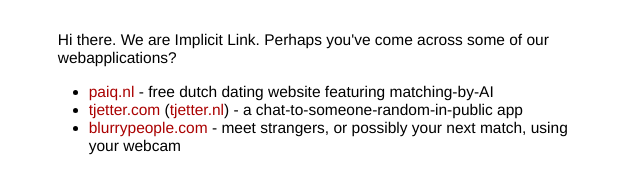
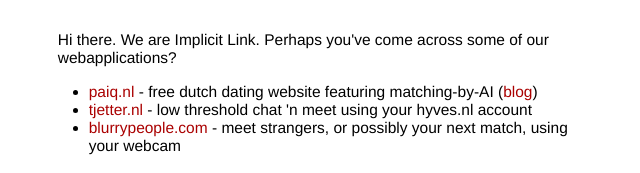
Before and after one commit to paiq/paiq.github.com, a plain HTML site: page index.html in a window 1280 px wide. Shown: the top 173 px of the page, without its empty margins (311-951 px from the left). Drawn offline with Linux system fonts and the light colour scheme.

Commit message:
Added paiq blog reference Updated tjetter description

```diff
--- a/index.html
+++ b/index.html
@@ -8,8 +8,8 @@
 		<div id="container">
 			<p>Hi there. We are Implicit Link. Perhaps you've come across some of our webapplications?</p>
 			<ul>
-				<li><a href="http://paiq.nl">paiq.nl</a> - free dutch dating website featuring matching-by-AI</li>
-				<li><a href="http://tjetter.com">tjetter.com</a> (<a href="http://tjetter.nl">tjetter.nl</a>) - a chat-to-someone-random-in-public app</li>
+				<li><a href="http://paiq.nl">paiq.nl</a> - free dutch dating website featuring matching-by-AI (<a href="http://blog.paiq.nl/">blog</a>)</li>
+				<li><a href="http://tjetter.nl">tjetter.nl</a> - low threshold chat 'n meet using your hyves.nl account</li>
 				<li><a href="http://blurrypeople.com">blurrypeople.com</a> - meet strangers, or possibly your next match, using your webcam</li>
 			</ul>
 			<h1>Projects</h1>
```
